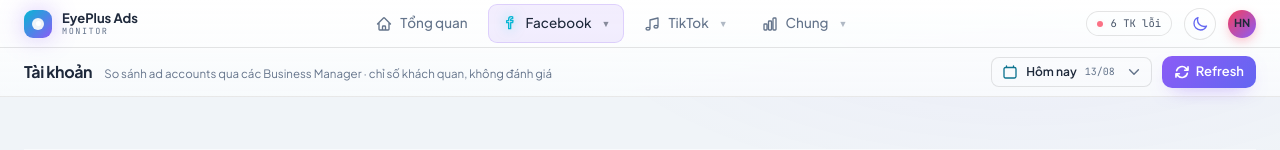
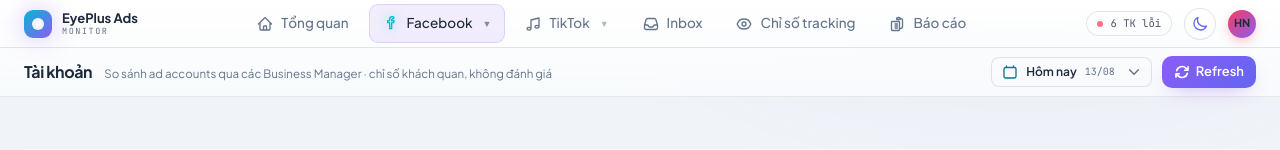
Before and after one commit to hungnvn8n/eyeplus-ads-monitor, a Flask app: page /accounts in a window 1280 px wide. Shown: the top 150 px of the page. Run offline with Flask 3, Linux system fonts and the light colour scheme; the visitor is signed in with stand-in values (Sample User, id 1); parts of the project's set-up code (start-up, migrations or seed data) failed here and were passed over; some libraries are stand-ins or nearby versions.

Commit message:
refactor(nav): tách nhóm "Chung" — Inbox / Tracking / Báo cáo ra thanh menu
Ba trang này dùng hằng ngày, gộp vào nhóm xổ làm mất thêm 1 lần bấm mà
không được gì. Chỉ giữ nhóm xổ cho 2 kênh Facebook và TikTok.

Thanh menu: Tổng quan · Facebook ▾ · TikTok ▾ · Inbox · Chỉ số tracking · Báo cáo

Co-Authored-By: Claude Opus 5 (1M context) <noreply@anthropic.com>

```diff
--- a/templates/_base.html
+++ b/templates/_base.html
@@ -839,18 +839,20 @@ document.addEventListener('DOMContentLoaded',function(){
           </div>
         </div>
 
-        {% set chung_pages = ['inbox', 'sang_liec', 'reports'] %}
-        <div class="nav-group">
-          <a href="/inbox" class="nav-link {% if page in chung_pages %}active{% endif %}">
-            <svg fill="none" stroke="currentColor" viewBox="0 0 24 24" stroke-width="2"><path stroke-linecap="round" stroke-linejoin="round" d="M3 13.125C3 12.504 3.504 12 4.125 12h2.25c.621 0 1.125.504 1.125 1.125v6.75C7.5 20.496 6.996 21 6.375 21h-2.25A1.125 1.125 0 013 19.875v-6.75zM9.75 8.625c0-.621.504-1.125 1.125-1.125h2.25c.621 0 1.125.504 1.125 1.125v11.25c0 .621-.504 1.125-1.125 1.125h-2.25a1.125 1.125 0 01-1.125-1.125V8.625zM16.5 4.125c0-.621.504-1.125 1.125-1.125h2.25C20.496 3 21 3.504 21 4.125v15.75c0 .621-.504 1.125-1.125 1.125h-2.25a1.125 1.125 0 01-1.125-1.125V4.125z"/></svg>
-            Chung <span class="nav-caret">▼</span>
-          </a>
-          <div class="nav-menu">
-            <a href="/inbox"     class="{% if page == 'inbox' %}on{% endif %}">Inbox — chất lượng chiến dịch</a>
-            <a href="/sang-liec" class="{% if page == 'sang_liec' %}on{% endif %}">Chỉ số tracking</a>
-            <a href="/reports"   class="{% if page == 'reports' %}on{% endif %}">Báo cáo</a>
-          </div>
-        </div>
+        {# 3 trang dưới phục vụ CẢ HAI kênh nên để phẳng, không nhét vào nhóm nào.
+           Inbox có nút chuyển Facebook / TikTok ngay bên trong trang. #}
+        <a href="/inbox" class="nav-link {% if page == 'inbox' %}active{% endif %}">
+          <svg fill="none" stroke="currentColor" viewBox="0 0 24 24" stroke-width="2"><path stroke-linecap="round" stroke-linejoin="round" d="M2.25 13.5h3.86a2.25 2.25 0 012.012 1.244l.256.512a2.25 2.25 0 002.013 1.244h3.218a2.25 2.25 0 002.013-1.244l.256-.512a2.25 2.25 0 012.013-1.244h3.859m-19.5.338V18a2.25 2.25 0 002.25 2.25h15A2.25 2.25 0 0021.75 18v-4.162c0-.224-.034-.447-.1-.661L19.24 5.338a2.25 2.25 0 00-2.15-1.588H6.911a2.25 2.25 0 00-2.15 1.588L2.35 13.177a2.25 2.25 0 00-.1.661z"/></svg>
+          Inbox
+        </a>
+        <a href="/sang-liec" class="nav-link {% if page == 'sang_liec' %}active{% endif %}">
+          <svg fill="none" stroke="currentColor" viewBox="0 0 24 24" stroke-width="2"><path stroke-linecap="round" stroke-linejoin="round" d="M2.036 12.322a1.012 1.012 0 010-.639C3.423 7.51 7.36 4.5 12 4.5c4.638 0 8.573 3.007 9.963 7.178.07.207.07.431 0 .639C20.577 16.49 16.64 19.5 12 19.5c-4.638 0-8.573-3.007-9.963-7.178z"/><path stroke-linecap="round" stroke-linejoin="round" d="M15 12a3 3 0 11-6 0 3 3 0 016 0z"/></svg>
+          Chỉ số tracking
+        </a>
+        <a href="/reports" class="nav-link {% if page == 'reports' %}active{% endif %}">
+          <svg fill="none" stroke="currentColor" viewBox="0 0 24 24" stroke-width="2"><path stroke-linecap="round" stroke-linejoin="round" d="M9 12h3.75M9 15h3.75M9 18h3.75m3 .75H18a2.25 2.25 0 002.25-2.25V6.108c0-1.135-.845-2.098-1.976-2.192a48.424 48.424 0 00-1.123-.08m-5.801 0c-.065.21-.1.433-.1.664 0 .414.336.75.75.75h4.5a.75.75 0 00.75-.75 2.25 2.25 0 00-.1-.664m-5.8 0A2.251 2.251 0 0113.5 2.25H15c1.012 0 1.867.668 2.15 1.586M8.25 8.25H4.875c-.621 0-1.125.504-1.125 1.125v11.25c0 .621.504 1.125 1.125 1.125h9.75c.621 0 1.125-.504 1.125-1.125V9.375c0-.621-.504-1.125-1.125-1.125H8.25z"/></svg>
+          Báo cáo
+        </a>
       </nav>
 
       <div class="flex items-center gap-3">
```
